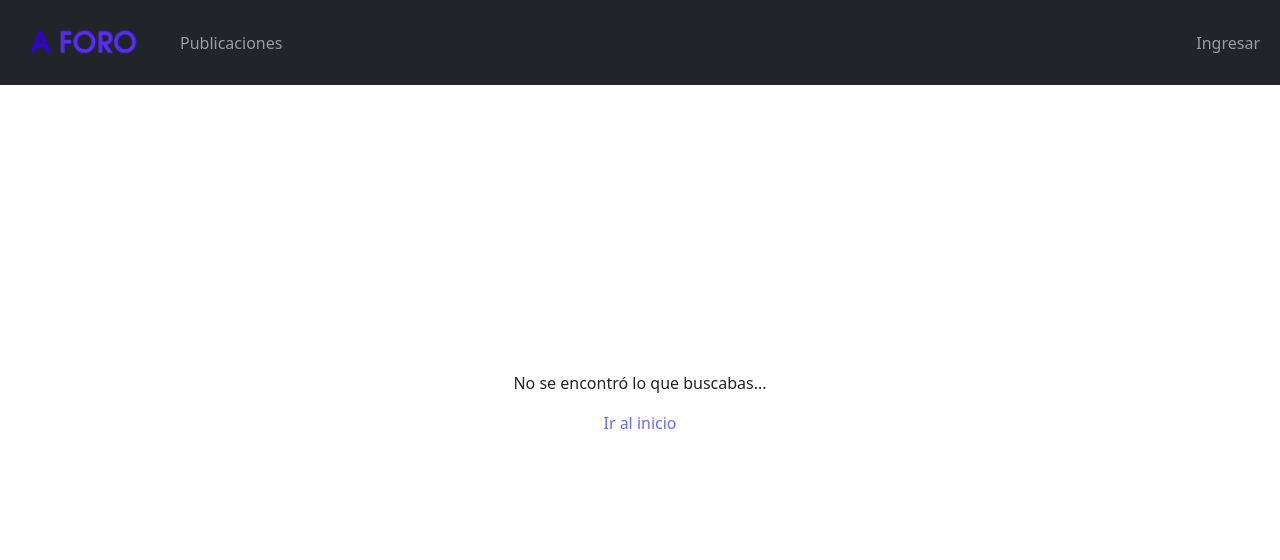
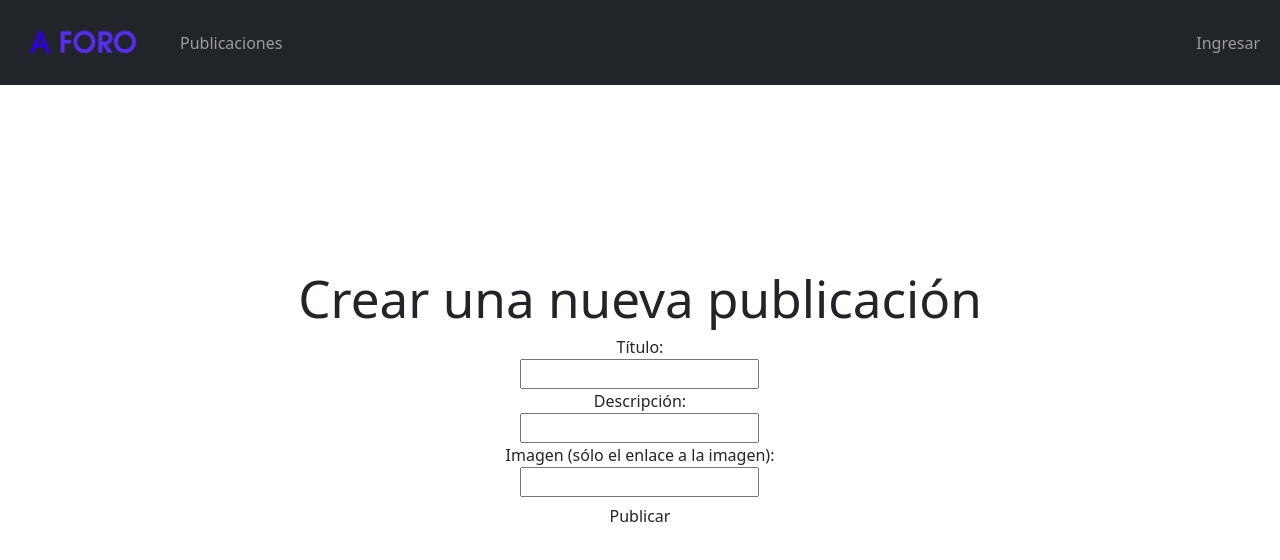
Before and after one commit to matiusuario/m-01-matiusuario, a React (Vite) app in the folder frontend/: page /publicaciones/nueva in a window 1280 px wide. Shown: the top 560 px of the page. Built offline with nearby package versions, Linux system fonts and the light colour scheme.

Commit message:
frontend: implement new post creation

```diff
--- a/frontend/src/App.jsx
+++ b/frontend/src/App.jsx
@@ -6,6 +6,7 @@ import Posts from "./pages/Posts";
 import NotFound from "./pages/NotFound";
 import Login from './pages/Login';
 import SignUp from './pages/SignUp';
+import CreatePost from './pages/CreatePost';
 import './App.css';
 import "./styles/style.css";
 
@@ -19,6 +20,7 @@ function App() {
         <Routes>
           <Route path='/' element={<Home />}/>
           <Route path='/publicaciones' element={<Posts />}/>
+          <Route path='/publicaciones/nueva' element={<CreatePost />}/>
           <Route path='/login' element={<Login />}/>
           <Route path='/signup' element={<SignUp />}/>
           <Route path='*' element={<NotFound />}/>
--- a/frontend/src/components/Header.jsx
+++ b/frontend/src/components/Header.jsx
@@ -18,6 +18,7 @@ const Header = () => {
 				<div className="navbar-collapse navbar-nav jus">
 					<Link to="/publicaciones" className="nav-link">Publicaciones</Link>
 					{!auth && <Link to="/login" className="nav-link">Ingresar</Link>}
+					{auth && <Link to="/publicaciones/nueva" className="nav-link">Crear publicación</Link>}
 				</div>
 			</div>
 		</nav>
--- /dev/null
+++ b/frontend/src/pages/CreatePost.jsx
@@ -0,0 +1,59 @@
+import { useContext } from "react";
+import { Link, useNavigate } from "react-router-dom";
+import { AuthContext } from "../providers/authProvider";
+import { domain } from "../configs/utils";
+
+const CreatePost = () => {
+
+	const navigate = useNavigate();
+	const { auth } = useContext(AuthContext);
+
+	const handleSubmit = async (e) => {
+		e.preventDefault();
+		const formData = new FormData(e.target);
+		const post = {};
+		post.title = formData.get("title");
+		post.description = formData.get("description");
+		post.createdAt = formData.get("createdAt");
+		post.imageUrl = formData.get("imageUrl");
+		post.author = auth.user;
+
+		const req = await fetch(`${domain}/posts`, {
+			method: "POST",
+			body: JSON.stringify(post),
+			headers: {
+				"Content-Type": "application/json",
+				Authorization: auth.token
+			}
+		});
+		if (req.status >= 400 ) {
+			alert("Error al crear la publicación");
+			return;
+		}
+		alert("Publicación creada con éxito");
+		setTimeout(() => navigate("/publicaciones"), 1000);
+	}
+
+	return (
+		<div>
+			<h1>Crear una nueva publicación</h1>
+			<form onSubmit={handleSubmit} className="createPostForm">
+				<label>Título: </label>
+				<br/>
+				<input required type="text" className="inTask" name="title"/>
+				<br/>
+				<label>Descripción: </label>
+				<br/>
+				<input required type="text" className="inTask" name="description"/>
+				<br/>
+				<label>Imagen (sólo el enlace a la imagen): </label>
+				<br/>
+				<input type="text" className="inTask" name="imageUrl"/>
+				<br/>
+				<button type="submit" className="btn btnSubmit">Publicar</button>
+			</form>
+		</div>
+	)
+  }
+
+  export default CreatePost;
```
